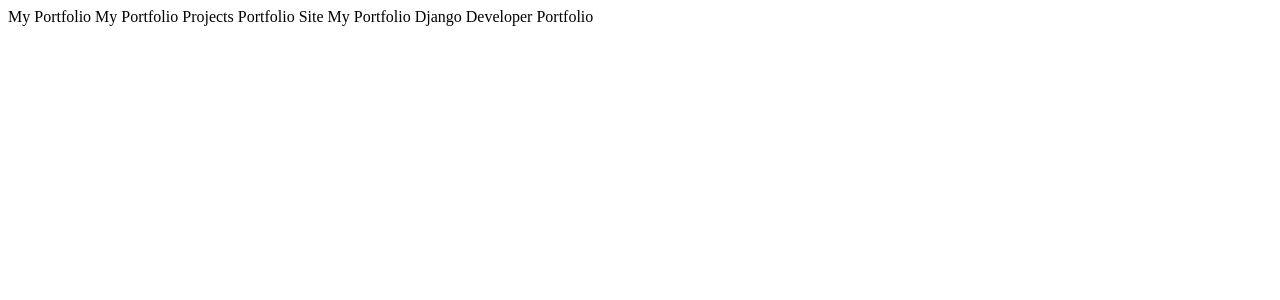
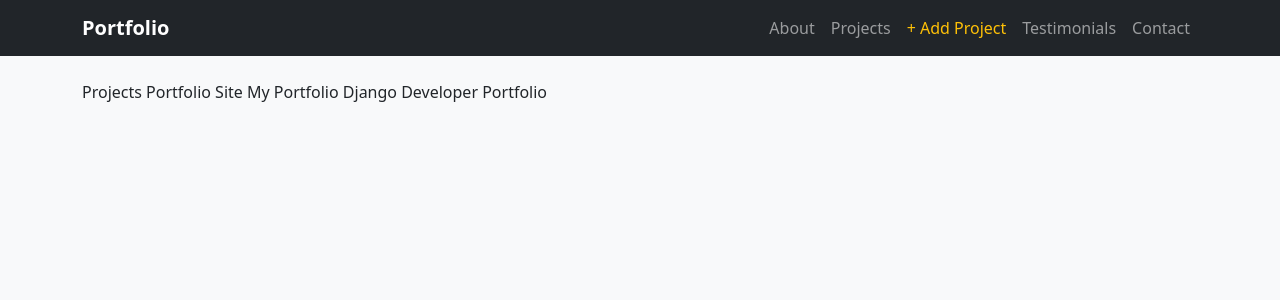
Before and after one commit to Donlikecookies/Portfolio, a Django app: page /projects/ in a window 1280 px wide. Shown: the top 300 px of the page. Run offline with Django 5.2, Linux system fonts and the light colour scheme; data comes from the database, SQL or seed files in the repository.

Commit message:
feat: build Bootstrap forms, contact layout, testimony CBV/FBV templates, and navbar

```diff
--- a/main_app/templates/main_app/base.html
+++ b/main_app/templates/main_app/base.html
@@ -1,14 +1,40 @@
-{% block title %}My Portfolio{% endblock %}
+<!DOCTYPE html>
+<html lang="en">
+<head>
+    <meta charset="UTF-8">
+    <meta name="viewport" content="width=device-width, initial-scale=1.0">
+    <title>{% block title %}My Portfolio{% endblock %}</title>
+    <!-- Bootstrap 5 CSS for modern styling -->
+    <link href="https://cdn.jsdelivr.net/npm/bootstrap@5.3.2/dist/css/bootstrap.min.css" rel="stylesheet">
+</head>
+<body class="bg-light">
 
+    <!-- Responsive Navigation Bar -->
+    <nav class="navbar navbar-expand-lg navbar-dark bg-dark mb-4">
+      <div class="container">
+        <a class="navbar-brand fw-bold" href="{% url 'personal_info' %}">Portfolio</a>
+        <button class="navbar-toggler" type="button" data-bs-toggle="collapse" data-bs-target="#navbarNav">
+          <span class="navbar-toggler-icon"></span>
+        </button>
+        <div class="collapse navbar-collapse" id="navbarNav">
+          <div class="navbar-nav ms-auto">
+            <a class="nav-link" href="{% url 'personal_info' %}">About</a>
+            <a class="nav-link" href="{% url 'project_list' %}">Projects</a>
+            <a class="nav-link text-warning" href="{% url 'project_create' %}">+ Add Project</a>
+            <a class="nav-link" href="{% url 'testimony_list' %}">Testimonials</a>
+            <a class="nav-link" href="{% url 'contact' %}">Contact</a>
+          </div>
+        </div>
+      </div>
+    </nav>
 
+    <!-- Main Dynamic Content Container -->
+    <main class="container my-4">
+        {% block content %}
+        {% endblock %}
+    </main>
 
-
-
-
-
-        My Portfolio
-
-
-
-
-        {% block content %}{% endblock %}
+    <!-- Bootstrap JS Bundle for responsive toggles -->
+    <script src="https://cdn.jsdelivr.net/npm/bootstrap@5.3.2/dist/js/bootstrap.bundle.min.js"></script>
+</body>
+</html>
```
Also changed, not shown: main_app/templates/main_app/testimony_detail.html (added, +9 -0 lines), main_app/templates/main_app/testimony_form.html (added, +11 -0 lines), main_app/templates/main_app/testimony_list.html (added, +16 -0 lines), main_app/templates/main_app/contact.html (added), main_app/templates/main_app/project_form.html (added).
